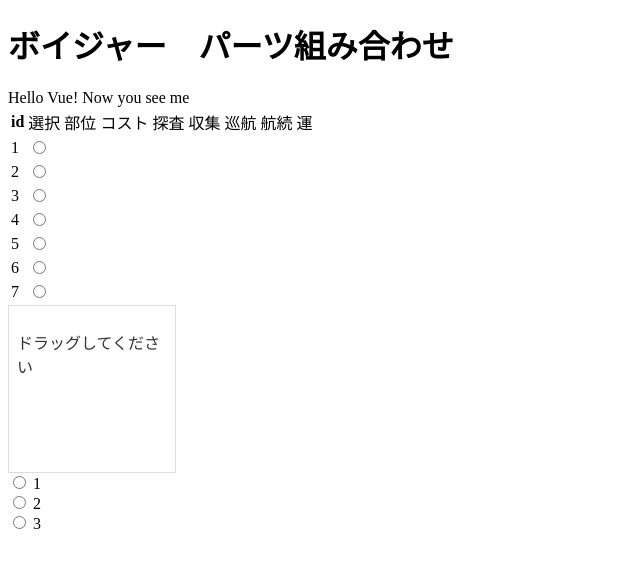
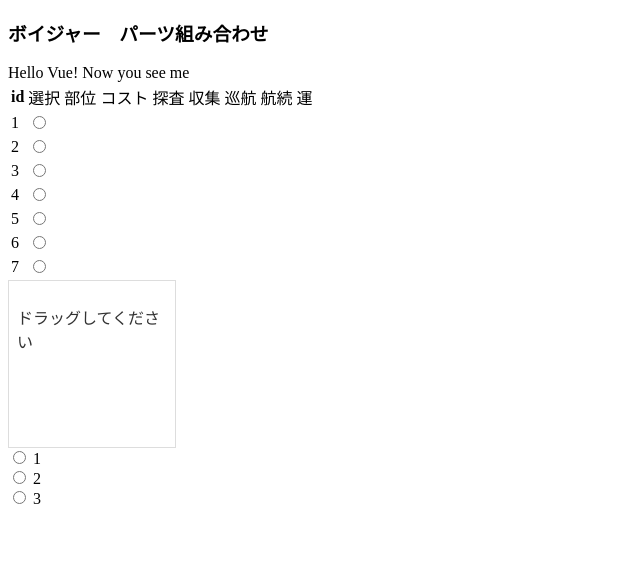
Before and after one commit to mintmallow/voyager, a plain HTML site: page index.html in a window 1280 px wide. Shown: the whole page, without its empty margins (0-640 px from the left). Drawn offline with nearby package versions, Linux system fonts and the light colour scheme.

Commit message:
Update index.html

```diff
--- a/index.html
+++ b/index.html
@@ -11,7 +11,7 @@
 </head>
 
 <body>
-<h1>ボイジャー　パーツ組み合わせ</h1>
+<h3>ボイジャー　パーツ組み合わせ</h3>
 <div id="app">
   {{ message }}
 
```
